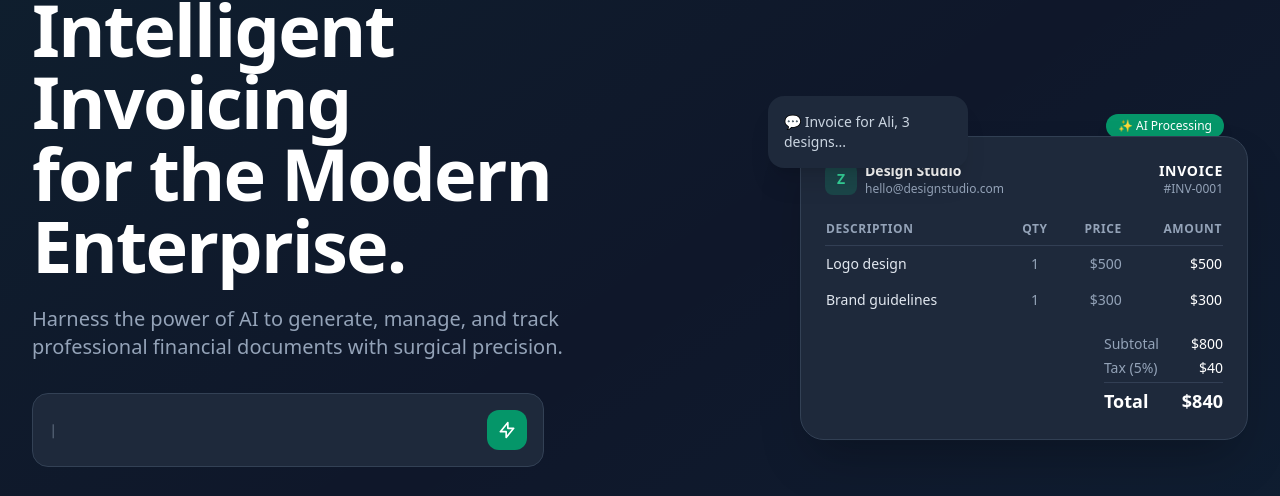
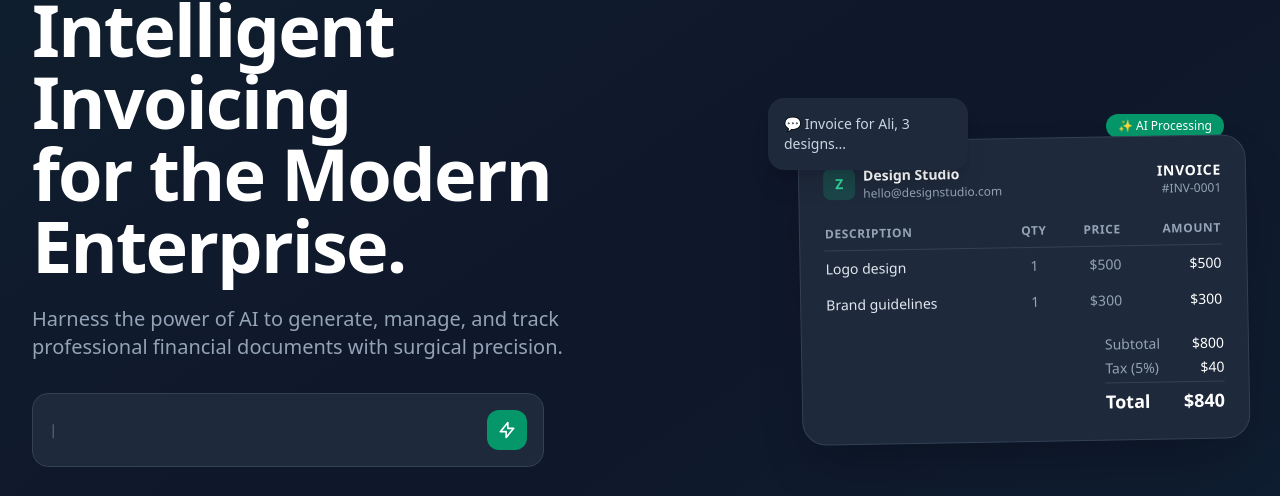
Before and after one commit to zuniqcomputers-crypto/zuniq-ai-invoices, a Next.js app: page / in a window 1280 px wide. Shown: the part 208-704 px from the top of the page. Built offline with nearby package versions, Linux system fonts and the light colour scheme.

Commit message:
Update globals.css

```diff
--- a/src/app/globals.css
+++ b/src/app/globals.css
@@ -2,29 +2,13 @@
 @tailwind components;
 @tailwind utilities;
 
-@layer utilities {
-  .animate-float {
-    animation: float 6s ease-in-out infinite;
-  }
-  .animate-fade-in-up {
-    animation: fadeInUp 0.5s ease-out forwards;
-  }
-  .animate-fade-in {
-    animation: fadeIn 0.3s ease-out;
-  }
+html {
+  scroll-behavior: smooth;
+  -webkit-font-smoothing: antialiased;
+  -moz-osx-font-smoothing: grayscale;
 }
 
-@keyframes float {
-  0%, 100% { transform: translateY(0px); }
-  50%  { transform: translateY(-10px); }
+body {
+  margin: 0;
+  padding: 0;
 }
-
-@keyframes fadeInUp {
-  from { opacity: 0; transform: translateY(20px); }
-  to   { opacity: 1; transform: translateY(0); }
-}
-
-@keyframes fadeIn {
-  from { opacity: 0; }
-  to   { opacity: 1; }
-}
```
